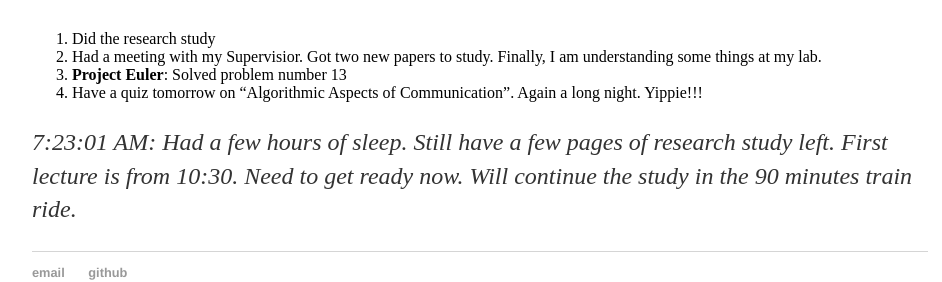
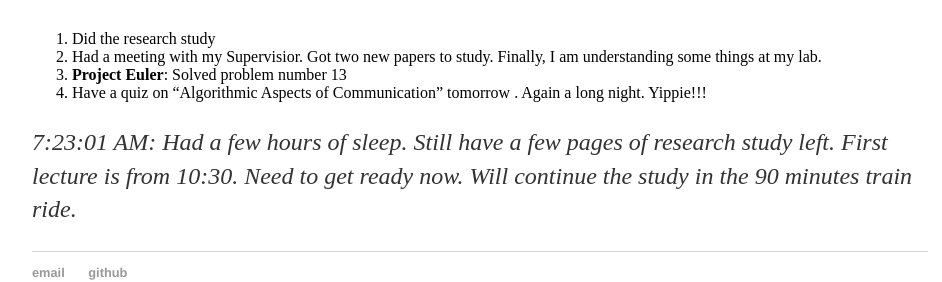
Before and after one commit to scitamehtam/scitamehtam.github.io, a Jekyll site: the page built from _posts/2016-11-09-Day-8.md, in a window 1280 px wide. Shown: the part 320-602 px from the top of the page, without its empty margins (160-1102 px from the left). Built offline with Jekyll 4.4.1, drawn with Linux system fonts in a browser that asks for light colours.

Commit message:
Update 2016-11-09-Day-8.md

```diff
--- a/_posts/2016-11-09-Day-8.md
+++ b/_posts/2016-11-09-Day-8.md
@@ -7,6 +7,6 @@ date: 2016-11-08
 1. Did the research study
 2. Had a meeting with my Supervisior. Got two new papers to study. Finally, I am understanding some things at my lab.
 3. **Project Euler**: Solved problem number 13
-4. Have a quiz tomorrow on "Algorithmic Aspects of Communication". Again a long night. Yippie!!!
+4. Have a quiz on "Algorithmic Aspects of Communication" tomorrow . Again a long night. Yippie!!!
 
 _7:23:01 AM: Had a few hours of sleep. Still have a few pages of research study left. First lecture is from 10:30. Need to get ready now. Will continue the study in the 90 minutes train ride._
```
